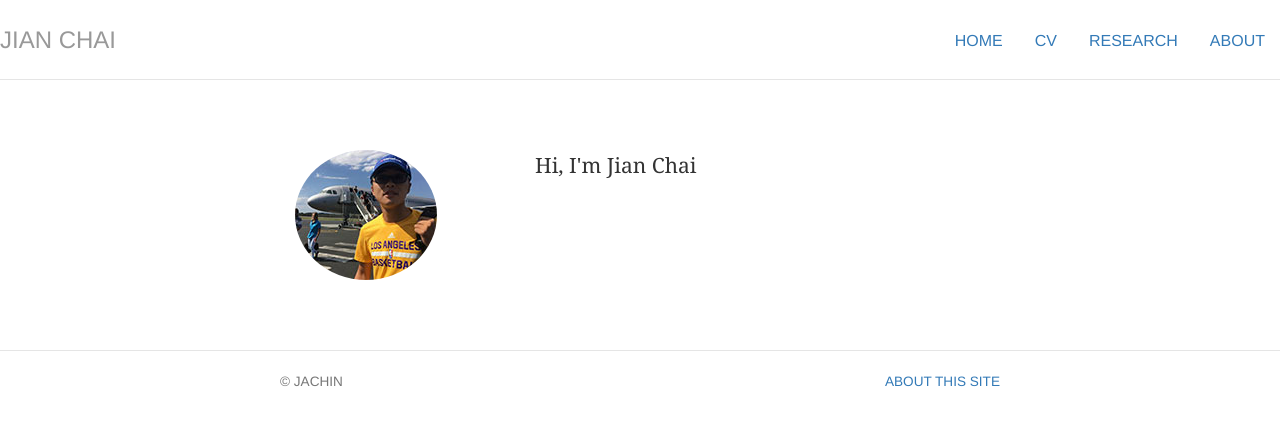
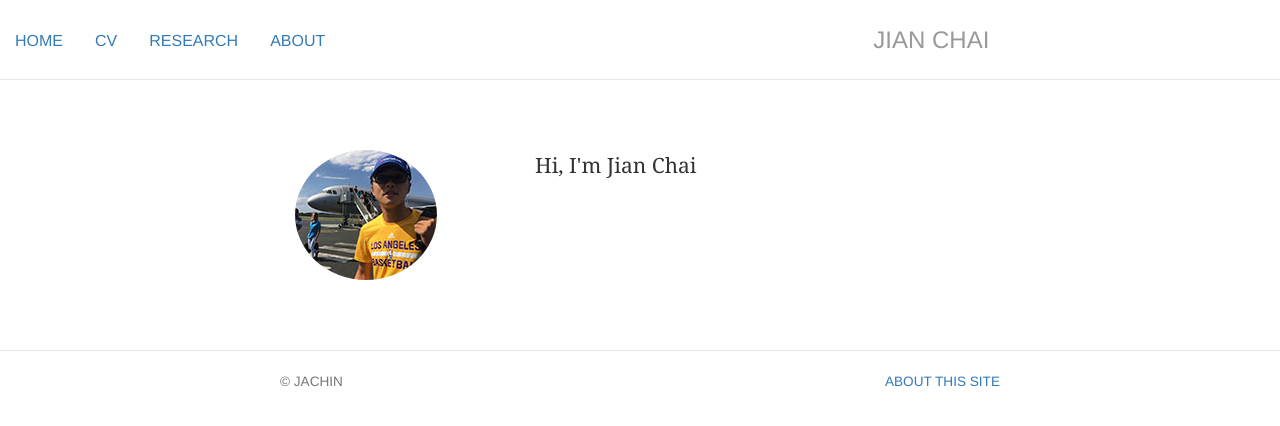
Before and after one commit to jachinchai/jachinchai.github.io, a Jekyll site: the page built from index.html, in a window 1280 px wide. Shown: the top 426 px of the page. Built offline with Jekyll 4.4.1, drawn with Linux system fonts in a browser that asks for light colours; nearby versions of some CDN libraries.

Commit message:
Update default.html

```diff
--- a/_layouts/default.html
+++ b/_layouts/default.html
@@ -13,16 +13,16 @@
 		<body>
 			<div class="header">
 				<div class="row">
-					<div class="col-sm-4">
-						<h3 class="text-muted"><a href="/">JIAN CHAI</a></h3>
-					</div>
 					<div class="col-sm-8">
-						<ul class="nav nav-pills pull-right">
+						<ul class="nav nav-pills">
 						<li><a href="/">Home</a></li>
 	        				<li><a href="/cv">CV</a></li>
 	        				<li><a href="/blog">Research</a></li>
 						<li><a href="/about">About</a></li>
 						</ul>
+					</div>
+					<div class="col-sm-4">
+						<h3 class="text-muted"><a href="/">JIAN CHAI</a></h3>
 					</div>
 				</div>
 			</div> <!-- /header -->
```
